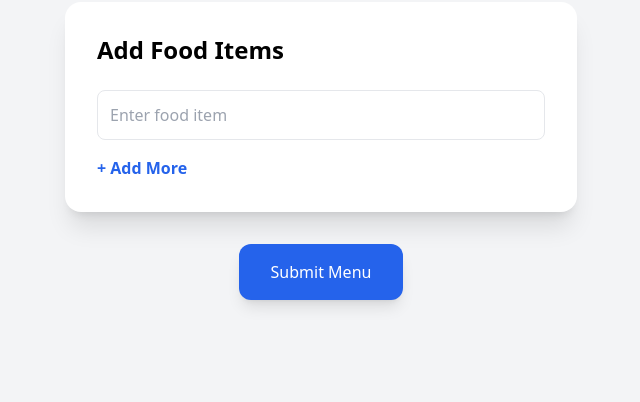
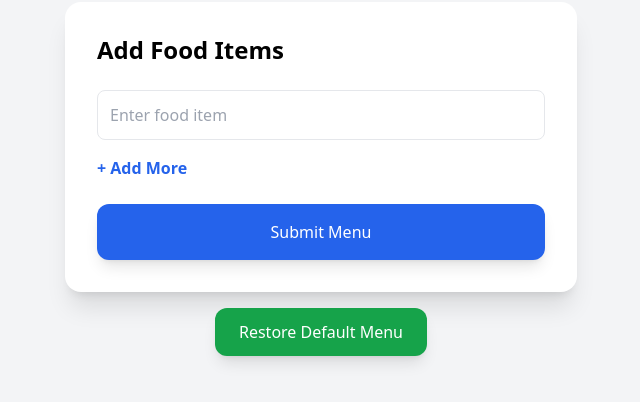
Before and after one commit to blackpanther093/manageIt, a Flask app: page /update_veg_menu in a window 1280 px wide. Shown: the part 242-644 px from the top of the page, without its empty margins (319-959 px from the left). Run offline with Flask 3, Linux system fonts and the light colour scheme; the visitor is signed in with stand-in values (Sample User, id 1); some libraries are stand-ins or nearby versions.

Commit message:
handled date mismatch and added button to restore default menu

```diff
--- a/routes.py
+++ b/routes.py
@@ -1008,6 +1008,43 @@ def update_veg_menu():
 
     return render_template('update_veg_menu.html', week_type=week_type, day=day, meal=meal)
 
+@app.route('/restore_default_veg_menu', methods=['POST'])
+def restore_default_veg_menu():
+    if 'admin_id' not in session:
+        flash('Unauthorized access. Please log in.', 'error')
+        return redirect(url_for('login'))
+
+    try:
+        connection = get_db_connection()
+        cursor = connection.cursor()
+
+        week_type = 'Odd' if is_odd_week() else 'Even'
+        day = datetime.now().strftime('%A')
+        meal = get_current_meal()
+
+        # print(f"Restoring default menu for {week_type} - {day} - {meal}")  # Debugging
+        cursor.execute('''
+            DELETE FROM temporary_menu WHERE week_type=%s AND day=%s AND meal=%s
+        ''', (week_type, day, meal))
+
+        if cursor.rowcount > 0:
+            flash('Veg menu restored to default.', 'success')
+            # print("Menu restored successfully.")  # Debugging
+        else:
+            flash('No temporary menu found to restore.', 'info')
+            # print("No temporary menu found.")  # Debugging
+
+        connection.commit()
+    except Exception as e:
+        connection.rollback()
+        flash(f'Error: {e}', 'error')
+        print(f"Error: {e}")  # Debugging
+    finally:
+        cursor.close()
+        connection.close()
+
+    return redirect(url_for('update_veg_menu'))
+
 @app.route('/student_dashboard')
 def student_dashboard():
     if 'student_id' not in session or session['role'] != 'student':
@@ -1016,6 +1053,7 @@ def student_dashboard():
 
     student_id = session['student_id']
     mess_name = session['mess']
+    meal = get_current_meal()
     connection = get_db_connection()
     cursor = connection.cursor()
 
@@ -1029,7 +1067,7 @@ def student_dashboard():
         greeting = 'Good Evening'
 
     # Meal Reminder
-    cursor.execute("SELECT DISTINCT s_id FROM feedback_summary WHERE s_id = %s AND feedback_date = CURDATE() AND mess = %s", (student_id, mess_name))
+    cursor.execute("SELECT DISTINCT s_id FROM feedback_summary WHERE s_id = %s AND feedback_date = CURDATE() AND mess = %s AND meal = %s", (student_id, mess_name, meal))
     feedback_given = set(row[0] for row in cursor.fetchall())
     if (student_id) in feedback_given:
         feedback_status = "Feedback Submitted"
@@ -1063,14 +1101,17 @@ def student_dashboard():
         SELECT s.mess, ROUND(AVG(d.rating), 2) as avg_rating
         FROM feedback_details d
         JOIN feedback_summary s ON d.feedback_id = s.feedback_id
-        WHERE MONTH(d.created_at) = MONTH(CURDATE())-1
-        GROUP BY s.mess
+        WHERE d.created_at >= DATE_SUB(CURDATE(), INTERVAL 1 MONTH)
+        AND d.created_at < CURDATE()
+        GROUP BY s.mess;
     """)
     monthly_avg_ratings = cursor.fetchall()
-
+    for mess, avg in monthly_avg_ratings:
+        print(mess)
+        print(avg)
+    if not monthly_avg_ratings:
+        print("No ratings available for last month.")
     # Clamp the avg_rating to be between 1 and 5
-    monthly_avg_ratings = [(mess, max(1, min(avg_rating, 5))) for mess, avg_rating in monthly_avg_ratings]
-
     connection.close()
 
     return render_template('student_dashboard.html',
--- a/templates/update_veg_menu.html
+++ b/templates/update_veg_menu.html
@@ -31,15 +31,9 @@
     {% if messages %}
       <div class="mb-6 w-full max-w-lg">
         {% for category, message in messages %}
-          {% if category == 'error' %}
-            <div class="flash-message p-4 rounded-lg text-white bg-red-500 shadow-md">
-              {{ message }}
-            </div>
-          {% elif category == 'success' %}
-            <div class="flash-message p-4 rounded-lg text-white bg-green-500 shadow-md">
-              {{ message }}
-            </div>
-          {% endif %}
+          <div class="flash-message p-4 rounded-lg text-white bg-{% if category == 'error' %}red{% else %}green{% endif %}-500 shadow-md">
+            {{ message }}
+          </div>
         {% endfor %}
       </div>
     {% endif %}
@@ -58,10 +52,17 @@
     </div>
 
     <button type="button" onclick="addFoodItem()" class="text-blue-600 hover:text-blue-800 font-semibold">+ Add More</button>
+    <button type="submit" class="bg-blue-600 text-white px-8 py-4 rounded-xl shadow-lg mt-6 hover:bg-blue-700 w-full">Submit Menu</button>
   </form>
 
-  <!-- Submit Button -->
-  <button type="submit" form="menu-form" id="submit-button" class="bg-blue-600 text-white px-8 py-4 rounded-xl shadow-lg mt-8 hover:bg-blue-700">Submit Menu</button>
+  <!-- Restore Default Menu Button -->
+  <!-- Restore Default Menu Button -->
+  <form id="restore-form" action="{{ url_for('restore_default_veg_menu') }}" method="post" class="mt-4">
+    <button type="submit" id="restore-btn"
+            class="bg-green-600 text-white px-6 py-3 rounded-xl shadow-lg hover:bg-red-700 transition">
+      Restore Default Menu
+    </button>
+  </form>
 
   <script>
     function addFoodItem() {
@@ -76,11 +77,17 @@
       button.parentElement.remove();
     }
 
-    document.getElementById('menu-form').addEventListener('submit', function() {
-      const submitButton = document.getElementById('submit-button');
-      submitButton.disabled = true;
-      submitButton.textContent = 'Submitting...';
-    });
+  document.getElementById("restore-form").addEventListener("submit", function(event) {
+    let restoreBtn = document.getElementById("restore-btn");
+    restoreBtn.disabled = true;
+    restoreBtn.textContent = "Restoring...";
+
+    // Fade out the text after 2 seconds
+    setTimeout(() => {
+      restoreBtn.textContent = "Restore Default Menu";
+      restoreBtn.disabled = false;
+    }, 2000);
+  });
   </script>
 </body>
 </html>
```
Also changed, not shown: templates/student_dashboard.html (+20 -10 lines).
